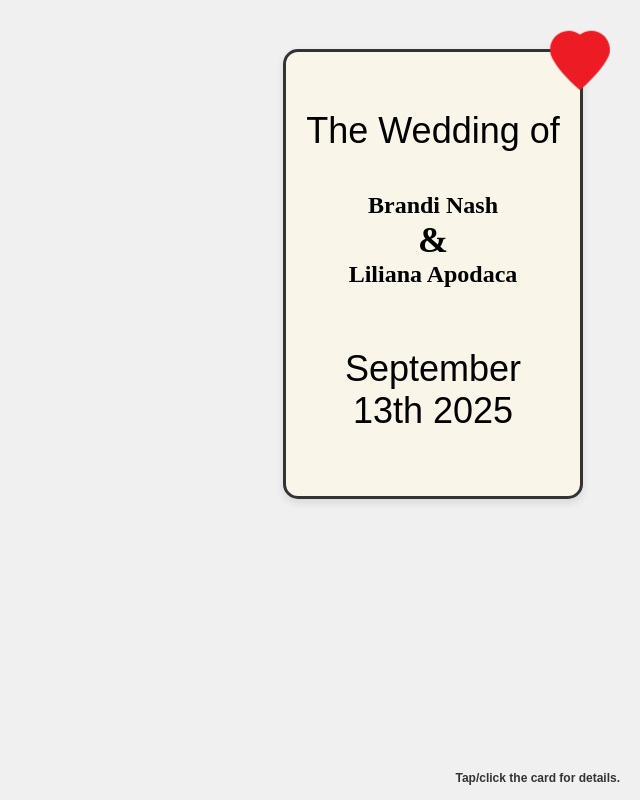
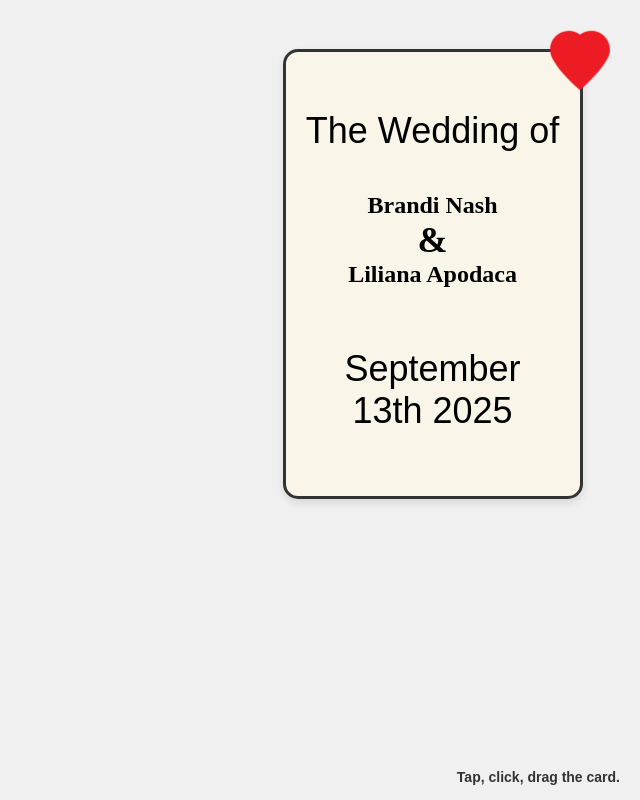
Before and after one commit to dovlov/Wedding-Site, a plain HTML site: page index.html in a window 1280 px wide. Shown: the whole page, without its empty margins (640-1280 px from the left). Drawn offline with Linux system fonts and the light colour scheme; a web font is replaced by a local one.

Commit message:
disclaimer font made larger and text changed

```diff
--- a/css/wedding_style.css
+++ b/css/wedding_style.css
@@ -189,7 +189,7 @@ html, body {
     position: absolute;
     bottom: 10px;
     right: 10px;
-    font-size: 12px;
+    font-size: 14px;
     color: #333;
     padding: 5px 10px;
     border-radius: 5px;
--- a/index.html
+++ b/index.html
@@ -37,7 +37,7 @@
         </div>
     </a>
     <div class="disclaimer">
-        <b>Tap/click the card for details.</b>
+        <b>Tap, click, drag the card.</b>
     </div>
     <script src="./js/wedding_script.js"></script>
 </body>
```
